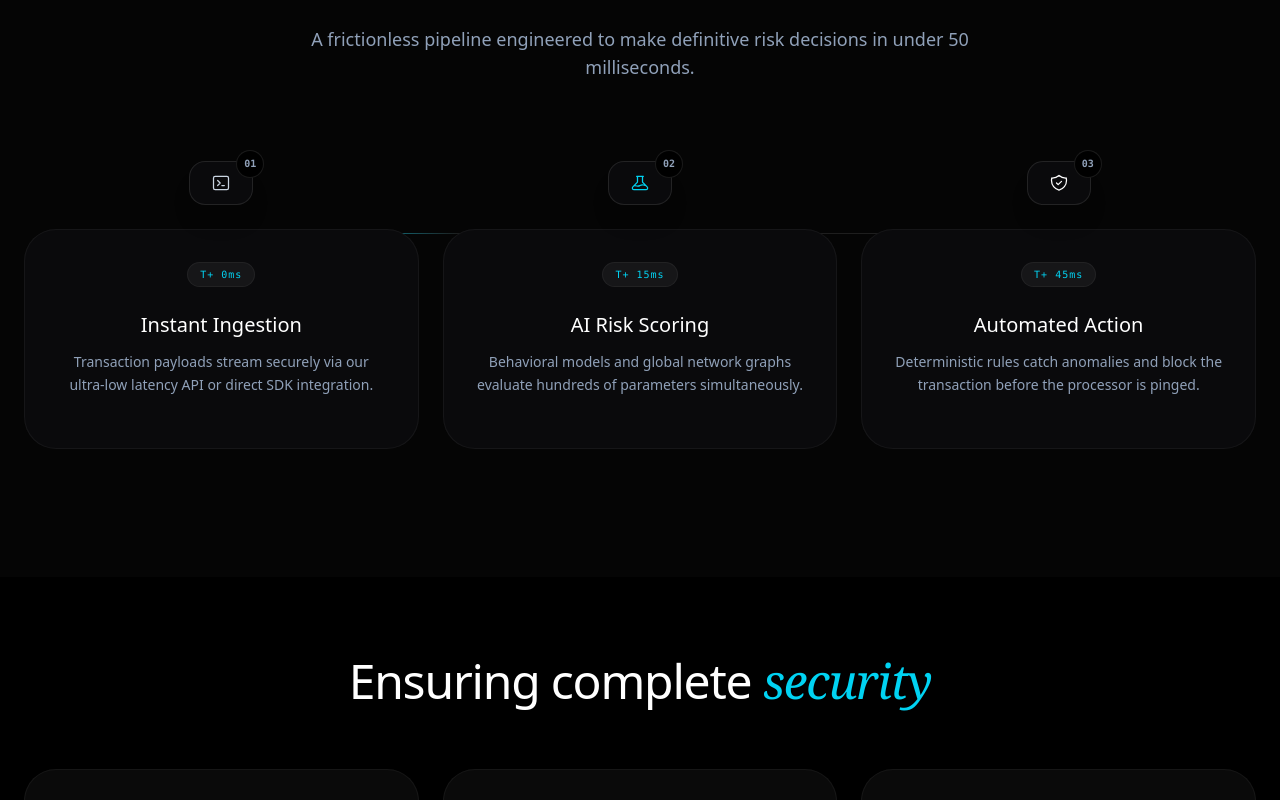
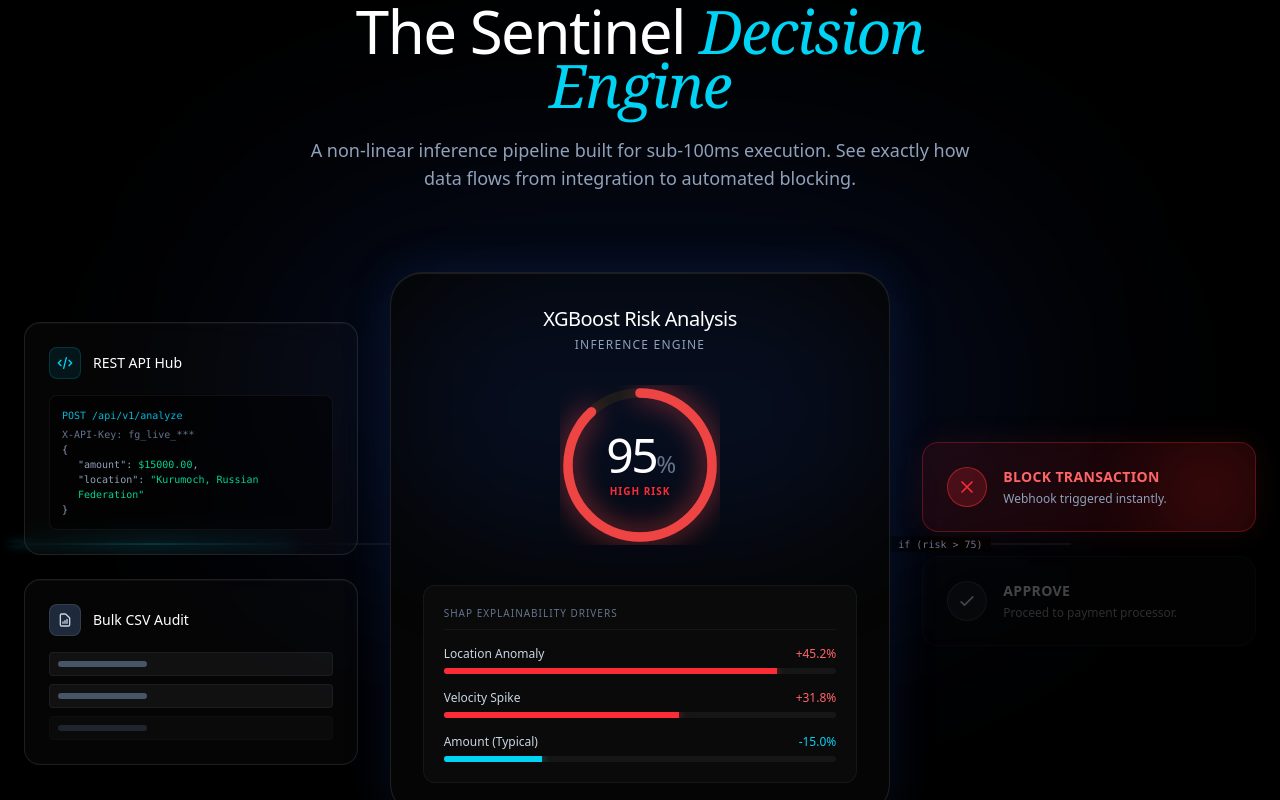
Before and after one commit to 3hal0n/fraud-guard-ai, a Next.js app in the folder frontend/: page / in a window 1280 px wide. Shown: the part 1340-2140 px from the top of the page. Built offline with nearby package versions, Linux system fonts and the light colour scheme; no server answers.

Commit message:
ref: enhance how it works section

```diff
--- a/frontend/src/components/HowItWorks.tsx
+++ b/frontend/src/components/HowItWorks.tsx
@@ -2,112 +2,206 @@
 
 import { motion } from "framer-motion";
 
-const processSteps = [
-  {
-    step: "01",
-    title: "Instant Ingestion",
-    desc: "Transaction payloads stream securely via our ultra-low latency API or direct SDK integration.",
-    time: "T+ 0ms",
-    icon: (
-      <svg className="w-5 h-5 text-slate-300" fill="none" stroke="currentColor" viewBox="0 0 24 24">
-        <path strokeLinecap="round" strokeLinejoin="round" strokeWidth={1.5} d="M8 9l3 3-3 3m5 0h3M5 20h14a2 2 0 002-2V6a2 2 0 00-2-2H5a2 2 0 00-2 2v12a2 2 0 002 2z" />
-      </svg>
-    ),
-  },
-  {
-    step: "02",
-    title: "AI Risk Scoring",
-    desc: "Behavioral models and global network graphs evaluate hundreds of parameters simultaneously.",
-    time: "T+ 15ms",
-    icon: (
-      <svg className="w-5 h-5 text-cyan-400" fill="none" stroke="currentColor" viewBox="0 0 24 24">
-        <path strokeLinecap="round" strokeLinejoin="round" strokeWidth={1.5} d="M19.428 15.428a2 2 0 00-1.022-.547l-2.387-.477a6 6 0 00-3.86.517l-.318.158a6 6 0 01-3.86.517L6.05 15.21a2 2 0 00-1.806.547M8 4h8l-1 1v5.172a2 2 0 00.586 1.414l5 5c1.26 1.26.367 3.414-1.415 3.414H4.828c-1.782 0-2.674-2.154-1.414-3.414l5-5A2 2 0 009 10.172V5L8 4z" />
-      </svg>
-    ),
-  },
-  {
-    step: "03",
-    title: "Automated Action",
-    desc: "Deterministic rules catch anomalies and block the transaction before the processor is pinged.",
-    time: "T+ 45ms",
-    icon: (
-      <svg className="w-5 h-5 text-white" fill="none" stroke="currentColor" viewBox="0 0 24 24">
-        <path strokeLinecap="round" strokeLinejoin="round" strokeWidth={1.5} d="M9 12l2 2 4-4m5.618-4.016A11.955 11.955 0 0112 2.944a11.955 11.955 0 01-8.618 3.04A12.02 12.02 0 003 9c0 5.591 3.824 10.29 9 11.622 5.176-1.332 9-6.03 9-11.622 0-1.042-.133-2.052-.382-3.016z" />
-      </svg>
-    ),
-  },
-];
-
 export default function HowItWorks() {
   return (
-    <section id="how-it-works" className="relative w-full py-24 sm:py-32 bg-[#050505] overflow-hidden">
-      <div className="max-w-7xl mx-auto px-4 sm:px-6">
+    <section id="how-it-works" className="relative w-full py-24 sm:py-32 bg-black overflow-hidden">
+      {/* Background Glows */}
+      <div className="absolute top-1/2 left-1/2 -translate-x-1/2 -translate-y-1/2 w-[800px] h-[400px] bg-blue-900/20 blur-[120px] rounded-full pointer-events-none" />
+
+      <div className="max-w-7xl mx-auto px-4 sm:px-6 relative z-10">
 
         {/* Header */}
         <div className="text-center mb-20 max-w-2xl mx-auto">
-          <h2 className="text-3xl sm:text-5xl font-medium text-white mb-6 tracking-tight">
-            How it <span className="font-serif italic text-cyan-400">works</span>
+          <div className="inline-flex items-center justify-center px-3.5 py-1 rounded-full bg-white/5 border border-white/10 mb-6 backdrop-blur-md">
+            <span className="text-xs font-mono tracking-widest text-cyan-400 uppercase">System Architecture</span>
+          </div>
+          <h2 className="text-4xl sm:text-6xl font-medium text-white mb-6 tracking-tight leading-[0.9]">
+            The Sentinel <span className="font-serif italic text-cyan-400">Decision Engine</span>
           </h2>
-          <p className="text-slate-400 text-lg">
-            A frictionless pipeline engineered to make definitive risk decisions in under 50 milliseconds.
+          <p className="text-slate-400 text-lg font-light">
+            A non-linear inference pipeline built for sub-100ms execution. See exactly how data flows from integration to automated blocking.
           </p>
         </div>
 
-        <div className="relative relative-z-10 mt-16">
+        {/* Main Architectural Flow */}
+        <div className="grid grid-cols-1 lg:grid-cols-[1fr_1.5fr_1fr] gap-6 lg:gap-8 relative items-center">
 
-          {/* Background Connecting Line (Desktop) */}
-          <div className="hidden md:block absolute top-[4.5rem] left-[10%] right-[10%] h-[1px] bg-white/10" />
-
-          {/* Animated Data Pulse (Desktop) */}
-          <div className="hidden md:block absolute top-[4.5rem] left-[10%] right-[10%] h-[1px] overflow-hidden">
-            <motion.div
-              initial={{ x: "-100%" }}
-              animate={{ x: "100%" }}
-              transition={{ duration: 2.5, repeat: Infinity, ease: "linear" }}
-              className="w-1/3 h-full bg-gradient-to-r from-transparent via-cyan-400 to-transparent shadow-[0_0_15px_rgba(34,211,238,0.8)]"
-            />
+          {/* Background Connecting Lines (Desktop Only) */}
+          <div className="hidden lg:block absolute top-1/2 left-[15%] right-[15%] h-[2px] -translate-y-1/2 z-0">
+            <div className="w-full h-full bg-white/5 relative">
+               <motion.div
+                initial={{ x: "-100%" }}
+                animate={{ x: "200%" }}
+                transition={{ duration: 3, repeat: Infinity, ease: "linear" }}
+                className="absolute top-0 left-0 w-1/3 h-full bg-gradient-to-r from-transparent via-cyan-500 to-transparent shadow-[0_0_10px_rgba(34,211,238,0.5)]"
+              />
+            </div>
           </div>
 
-          <div className="grid grid-cols-1 md:grid-cols-3 gap-8 md:gap-6 relative z-10">
-            {processSteps.map((step, i) => (
-              <motion.div
-                key={step.step}
-                initial={{ opacity: 0, y: 20 }}
-                whileInView={{ opacity: 1, y: 0 }}
-                viewport={{ once: true, margin: "-50px" }}
-                transition={{ duration: 0.6, delay: i * 0.2 }}
-                className="relative flex flex-col items-center text-center group"
-              >
-                {/* Number / Icon Node */}
-                <div className="w-16 h-16 rounded-2xl bg-[#0A0A0C] border border-white/10 flex items-center justify-center mb-6 relative group-hover:border-cyan-500/50 transition-colors shadow-xl z-20">
-                  <div className="absolute inset-0 bg-cyan-500/5 blur-xl rounded-2xl opacity-0 group-hover:opacity-100 transition-opacity" />
-                  {step.icon}
+          {/* COLUMN 1: INPUTS */}
+          <div className="flex flex-col gap-6 relative z-10">
+            {/* Input 1: API Hub */}
+            <motion.div
+              initial={{ opacity: 0, x: -20 }}
+              whileInView={{ opacity: 1, x: 0 }}
+              viewport={{ once: true }}
+              className="bg-white/[0.02] backdrop-blur-md border border-white/10 rounded-2xl p-6 shadow-[inset_0_1px_1px_rgba(255,255,255,0.05)]"
+            >
+              <div className="flex items-center gap-3 mb-4">
+                <div className="w-8 h-8 rounded-lg bg-cyan-500/10 flex items-center justify-center border border-cyan-500/20">
+                  <svg className="w-4 h-4 text-cyan-400" fill="none" stroke="currentColor" viewBox="0 0 24 24"><path strokeLinecap="round" strokeLinejoin="round" strokeWidth={2} d="M10 20l4-16m4 4l4 4-4 4M6 16l-4-4 4-4" /></svg>
+                </div>
+                <h3 className="text-white font-medium text-sm">REST API Hub</h3>
+              </div>
+              <div className="bg-black/50 rounded-lg p-3 border border-white/5 font-mono text-[10px] text-slate-400 overflow-hidden">
+                <div className="text-cyan-500 mb-1">POST /api/v1/analyze</div>
+                <div className="text-slate-500">X-API-Key: fg_live_***</div>
+                <div>{`{`}</div>
+                <div className="pl-4">"amount": <span className="text-emerald-400">$15000.00</span>,</div>
+                <div className="pl-4">"location": <span className="text-emerald-400">"Kurumoch, Russian Federation"</span></div>
+                <div>{`}`}</div>
+              </div>
+            </motion.div>
 
-                  {/* Step Number Tag */}
-                  <div className="absolute -top-3 -right-3 w-7 h-7 rounded-full bg-black border border-white/10 flex items-center justify-center text-[10px] font-bold text-slate-400 font-mono">
-                    {step.step}
+            {/* Input 2: Bulk CSV */}
+            <motion.div
+              initial={{ opacity: 0, x: -20 }}
+              whileInView={{ opacity: 1, x: 0 }}
+              viewport={{ once: true }}
+              transition={{ delay: 0.1 }}
+              className="bg-white/[0.02] backdrop-blur-md border border-white/10 rounded-2xl p-6 shadow-[inset_0_1px_1px_rgba(255,255,255,0.05)]"
+            >
+              <div className="flex items-center gap-3 mb-4">
+                <div className="w-8 h-8 rounded-lg bg-slate-800 flex items-center justify-center border border-white/10">
+                  <svg className="w-4 h-4 text-slate-300" fill="none" stroke="currentColor" viewBox="0 0 24 24"><path strokeLinecap="round" strokeLinejoin="round" strokeWidth={2} d="M9 17v-2m3 2v-4m3 4v-6m2 10H7a2 2 0 01-2-2V5a2 2 0 012-2h5.586a1 1 0 01.707.293l5.414 5.414a1 1 0 01.293.707V19a2 2 0 01-2 2z" /></svg>
+                </div>
+                <h3 className="text-white font-medium text-sm">Bulk CSV Audit</h3>
+              </div>
+              <div className="space-y-2">
+                {[1, 2, 3].map((i) => (
+                  <div key={i} className={`h-6 w-full rounded bg-white/5 border border-white/5 flex items-center px-2 opacity-${100 - (i*20)}`}>
+                    <div className="h-1.5 w-1/3 bg-slate-600 rounded-full" />
+                  </div>
+                ))}
+              </div>
+            </motion.div>
+          </div>
+
+          {/* COLUMN 2: THE ENGINE (CENTER) */}
+          <motion.div
+             initial={{ opacity: 0, scale: 0.95 }}
+             whileInView={{ opacity: 1, scale: 1 }}
+             viewport={{ once: true }}
+             transition={{ delay: 0.2 }}
+             className="relative z-20"
+          >
+            <div className="bg-[#050505] backdrop-blur-xl border border-white/10 rounded-[2rem] p-8 shadow-[0_0_50px_rgba(37,99,235,0.15),inset_0_1px_1px_rgba(255,255,255,0.1)] relative overflow-hidden">
+              {/* Internal Glow */}
+              <div className="absolute top-0 left-1/2 -translate-x-1/2 w-full h-1/2 bg-blue-600/10 blur-3xl rounded-full" />
+
+              <div className="text-center mb-8 relative z-10">
+                <h3 className="text-xl font-medium text-white tracking-tight">XGBoost Risk Analysis</h3>
+                <p className="text-xs text-slate-400 mt-1 uppercase tracking-widest">Inference Engine</p>
+              </div>
+
+              {/* Risk Dial */}
+              <div className="flex justify-center mb-10 relative z-10">
+                <div className="relative w-40 h-40 flex items-center justify-center">
+                  <svg className="absolute inset-0 w-full h-full transform -rotate-90" viewBox="0 0 100 100">
+                    <circle cx="50" cy="50" r="45" fill="none" stroke="#1a1a1a" strokeWidth="6" />
+                    <circle cx="50" cy="50" r="45" fill="none" stroke="#ef4444" strokeWidth="6" strokeDasharray="283" strokeDashoffset="34" className="drop-shadow-[0_0_8px_rgba(239,68,68,0.8)]" strokeLinecap="round" />
+                  </svg>
+                  <div className="text-center">
+                    <span className="text-5xl font-light text-white tracking-tighter">95<span className="text-2xl text-slate-500">%</span></span>
+                    <span className="block text-[10px] text-red-500 font-bold uppercase tracking-widest mt-1">High Risk</span>
                   </div>
                 </div>
+              </div>
 
-                {/* Content */}
-                <div className="bg-[#0A0A0C] border border-white/5 rounded-[2rem] p-8 hover:bg-[#0c0c0e] hover:border-white/10 transition-all flex flex-col items-center w-full relative overflow-hidden h-full">
-                  <div className="absolute top-0 w-1/2 h-[1px] bg-gradient-to-r from-transparent via-cyan-500/30 to-transparent opacity-0 group-hover:opacity-100 transition-opacity" />
+              {/* SHAP Explainability Sub-panel */}
+              <div className="bg-[#0A0A0A] border border-white/5 rounded-xl p-5 relative z-10">
+                <h4 className="text-[10px] text-slate-500 uppercase tracking-widest mb-4 border-b border-white/5 pb-2">SHAP Explainability Drivers</h4>
+                <div className="space-y-4">
+                  <div>
+                    <div className="flex justify-between text-xs mb-1.5">
+                      <span className="text-slate-300">Location Anomaly</span>
+                      <span className="text-red-400">+45.2%</span>
+                    </div>
+                    <div className="h-1.5 w-full bg-white/5 rounded-full overflow-hidden">
+                      <motion.div initial={{ width: 0 }} whileInView={{ width: "85%" }} transition={{ duration: 1, delay: 0.5 }} className="h-full bg-red-500 shadow-[0_0_8px_rgba(239,68,68,0.6)]" />
+                    </div>
+                  </div>
+                  <div>
+                    <div className="flex justify-between text-xs mb-1.5">
+                      <span className="text-slate-300">Velocity Spike</span>
+                      <span className="text-red-400">+31.8%</span>
+                    </div>
+                    <div className="h-1.5 w-full bg-white/5 rounded-full overflow-hidden">
+                      <motion.div initial={{ width: 0 }} whileInView={{ width: "60%" }} transition={{ duration: 1, delay: 0.6 }} className="h-full bg-red-500 shadow-[0_0_8px_rgba(239,68,68,0.6)]" />
+                    </div>
+                  </div>
+                  <div>
+                    <div className="flex justify-between text-xs mb-1.5">
+                      <span className="text-slate-300">Amount (Typical)</span>
+                      <span className="text-cyan-400">-15.0%</span>
+                    </div>
+                    <div className="h-1.5 w-full bg-white/5 rounded-full overflow-hidden">
+                      <motion.div initial={{ width: 0 }} whileInView={{ width: "25%" }} transition={{ duration: 1, delay: 0.7 }} className="h-full bg-cyan-400 shadow-[0_0_8px_rgba(34,211,238,0.6)]" />
+                    </div>
+                  </div>
+                </div>
+              </div>
+            </div>
+          </motion.div>
 
-                  <span className="px-3 py-1 bg-white/5 rounded-full text-[10px] font-mono tracking-widest text-cyan-400 mb-6 border border-white/5">
-                    {step.time}
-                  </span>
+          {/* COLUMN 3: OUTPUTS */}
+          <div className="flex flex-col gap-6 relative z-10">
 
-                  <h3 className="text-xl font-medium text-white mb-3">
-                    {step.title}
-                  </h3>
+            {/* Logic Gate Visual */}
+            <div className="hidden lg:block absolute left-[-2rem] top-1/2 -translate-y-1/2 text-[10px] font-mono text-slate-500 bg-black px-2">
+              if (risk &gt; 75)
+            </div>
 
-                  <p className="text-slate-400 text-sm leading-relaxed">
-                    {step.desc}
-                  </p>
+            {/* Output 1: Block (Active) */}
+            <motion.div
+              initial={{ opacity: 0, x: 20 }}
+              whileInView={{ opacity: 1, x: 0 }}
+              viewport={{ once: true }}
+              transition={{ delay: 0.3 }}
+              className="bg-red-500/10 backdrop-blur-md border border-red-500/30 rounded-2xl p-6 shadow-[0_0_30px_rgba(239,68,68,0.1)] relative overflow-hidden"
+            >
+               <div className="absolute top-0 right-0 w-24 h-24 bg-red-500/20 blur-2xl rounded-full" />
+               <div className="flex items-center gap-4 relative z-10">
+                <div className="w-10 h-10 rounded-full bg-red-500/20 flex items-center justify-center border border-red-500/50">
+                  <svg className="w-5 h-5 text-red-500" fill="none" stroke="currentColor" viewBox="0 0 24 24"><path strokeLinecap="round" strokeLinejoin="round" strokeWidth={2} d="M6 18L18 6M6 6l12 12" /></svg>
                 </div>
-              </motion.div>
-            ))}
+                <div>
+                  <h3 className="text-red-400 font-bold tracking-wide text-sm mb-1 uppercase">Block Transaction</h3>
+                  <p className="text-xs text-slate-400">Webhook triggered instantly.</p>
+                </div>
+              </div>
+            </motion.div>
+
+            {/* Output 2: Approve (Inactive/Faded) */}
+            <motion.div
+              initial={{ opacity: 0, x: 20 }}
+              whileInView={{ opacity: 0.4, x: 0 }}
+              viewport={{ once: true }}
+              transition={{ delay: 0.4 }}
+              className="bg-white/[0.02] backdrop-blur-md border border-white/5 rounded-2xl p-6 grayscale"
+            >
+               <div className="flex items-center gap-4">
+                <div className="w-10 h-10 rounded-full bg-cyan-500/10 flex items-center justify-center border border-cyan-500/20">
+                  <svg className="w-5 h-5 text-cyan-400" fill="none" stroke="currentColor" viewBox="0 0 24 24"><path strokeLinecap="round" strokeLinejoin="round" strokeWidth={2} d="M5 13l4 4L19 7" /></svg>
+                </div>
+                <div>
+                  <h3 className="text-cyan-400 font-bold tracking-wide text-sm mb-1 uppercase">Approve</h3>
+                  <p className="text-xs text-slate-500">Proceed to payment processor.</p>
+                </div>
+              </div>
+            </motion.div>
           </div>
+
         </div>
       </div>
     </section>
```
